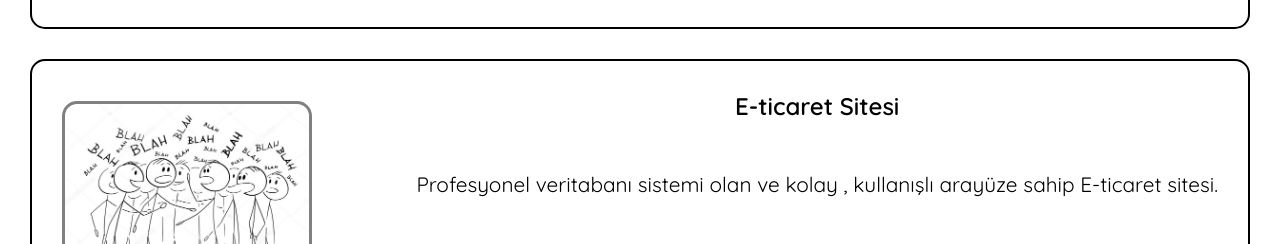
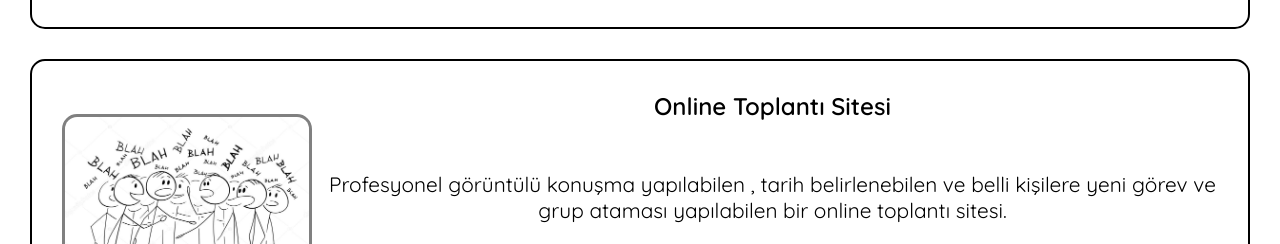
Before and after one commit to ockcienes-code/Modern-Portfolio-Site-Modern-Portfolyo-Sitesi, a plain HTML site: page index.html in a window 1280 px wide. Shown: the part 3276-3520 px from the top of the page. Drawn offline with nearby package versions, Linux system fonts and the light colour scheme.

Commit message:
index.html

```diff
--- a/index.html
+++ b/index.html
@@ -185,8 +185,8 @@
     <div class="p3">
         <div class="p3-content">
           <div class="p3-contentm">
-            <p class="project-header">E-ticaret Sitesi</p>
-            <p class="project-contents">Profesyonel veritabanı sistemi olan ve kolay , kullanışlı arayüze sahip E-ticaret sitesi. </p>
+            <p class="project-header">Online Toplantı Sitesi</p>
+            <p class="project-contents">Profesyonel görüntülü konuşma yapılabilen , tarih belirlenebilen ve belli kişilere yeni görev ve grup ataması yapılabilen bir online toplantı sitesi. </p>
           </div>
           <div class="p3-contentl">
             <p class="project-details">Detaylar İçin</p>
@@ -239,4 +239,5 @@
     </div>
 </body>
 <script src="main.js"></script>
+
 </html>
```
